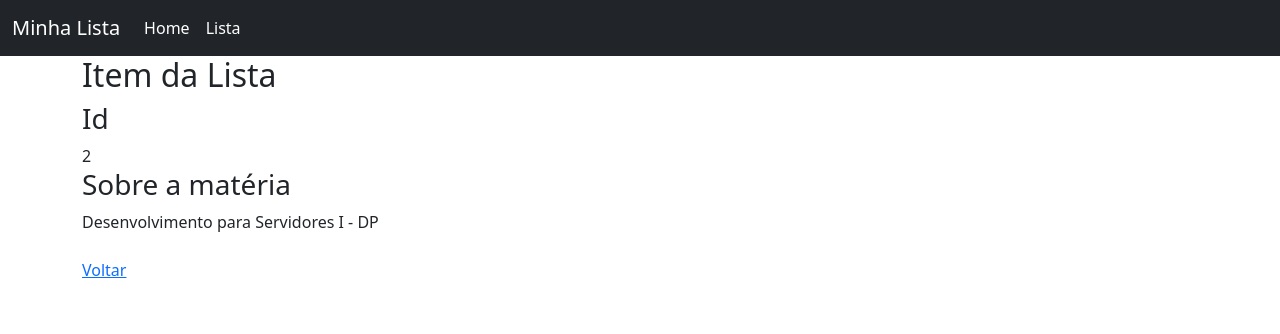
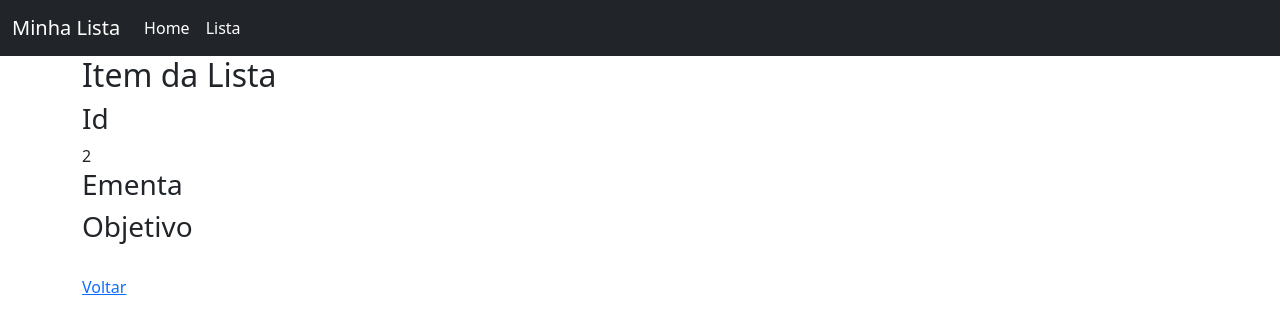
Before and after one commit to thayllaa/Aula05-Rotas_Parametrizadas, an Angular app: page /list/1 in a window 1280 px wide. Shown: the top 334 px of the page. Built offline with nearby package versions, Linux system fonts and the light colour scheme.

Commit message:
1 file modified

```diff
--- a/src/app/list-details/list-details.component.html
+++ b/src/app/list-details/list-details.component.html
@@ -3,8 +3,11 @@
 <h3> Id </h3>
 <div> {{item.id}} </div>
 
-<h3> Sobre a matéria </h3>
-<div> {{item.text}} </div>
+<h3> Ementa </h3>
+<div> {{item.ement}} </div>
+
+<h3> Objetivo </h3>
+<div> {{item.objective}} </div>
 
 <br>
 <a [routerLink]="['/list']"> Voltar </a>
```
